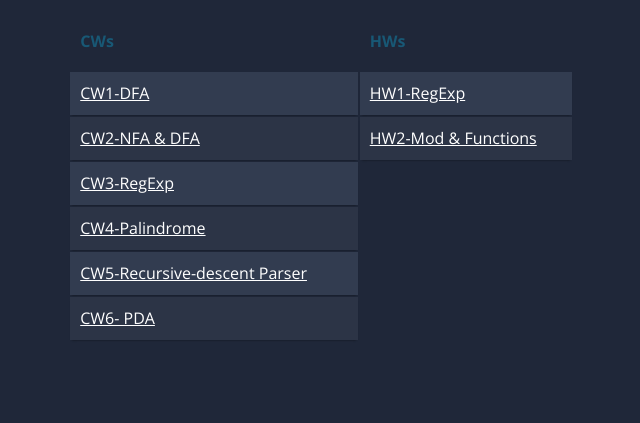
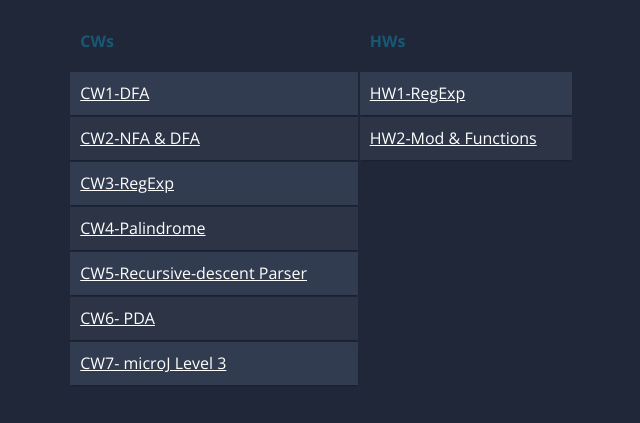
Before and after one commit to merveyavuz/Automata, a plain HTML site: page index.html in a window 1280 px wide. Shown: the part 163-586 px from the top of the page, without its empty margins (319-959 px from the left). Drawn offline with nearby package versions, Linux system fonts and the light colour scheme.

Commit message:
Update index.html

```diff
--- a/index.html
+++ b/index.html
@@ -140,7 +140,10 @@ h2 a {
 			<td><a href="https://merveyavuz.github.io/Automata/CW6.html" style="color:white" rel="nofollow">CW6- PDA</a></td>
 
 		</tr>
+		<tr>
+			<td><a href="https://merveyavuz.github.io/Automata/microJ/microJ3.html" style="color:white" rel="nofollow">CW7- microJ Level 3</a></td>
 
+		</tr>
 	</tbody>
 </table>
 
```
